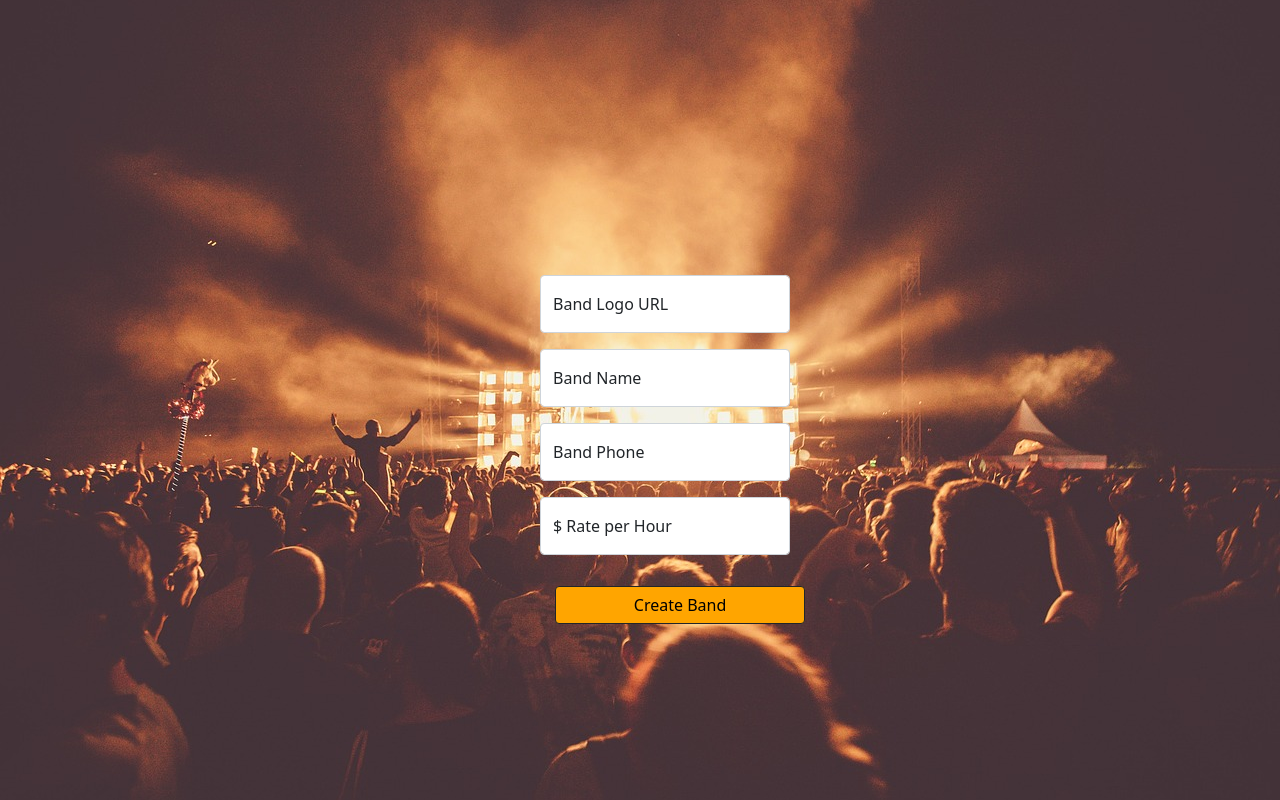
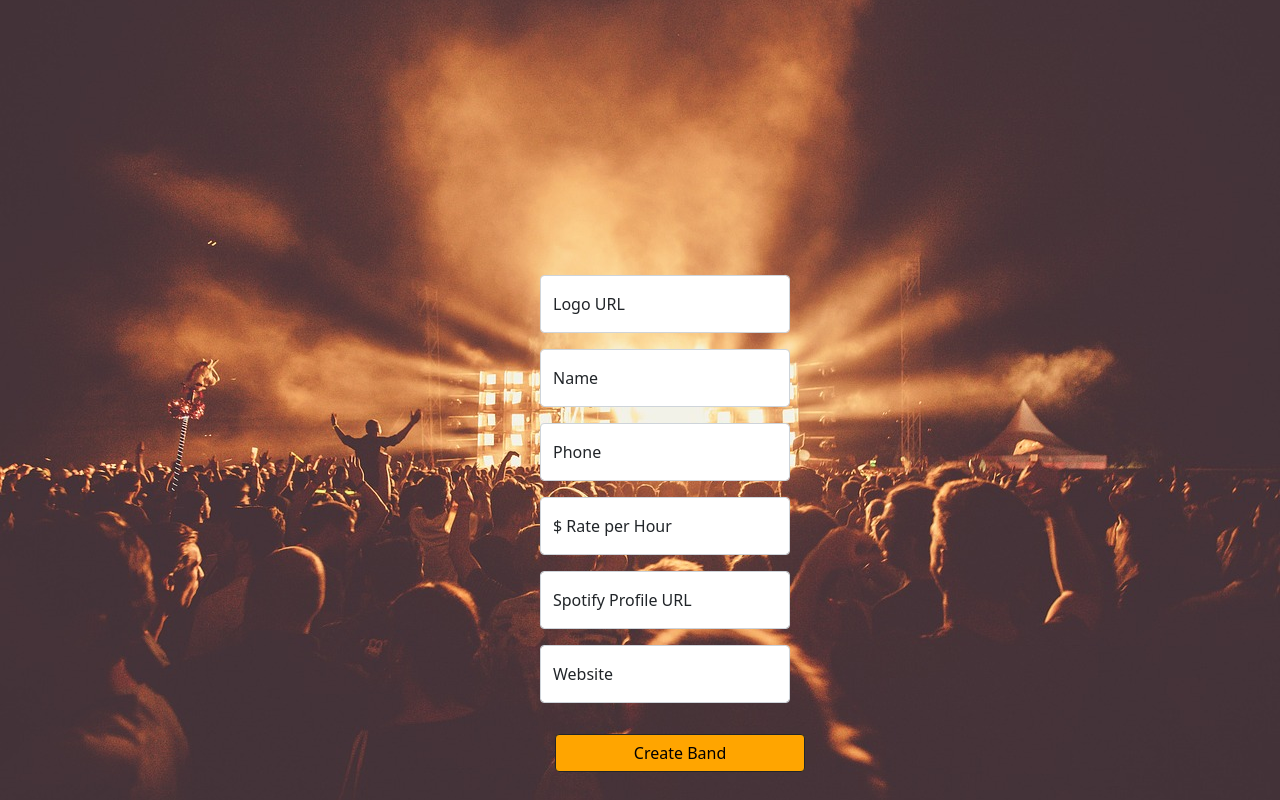
Before and after one commit to emmahilldeveloper/Giggogo-Web-App, a Flask app: page /newband in a window 1280 px wide. Run offline with Flask 2, Linux system fonts and the light colour scheme; some libraries are stand-ins or nearby versions.

Commit message:
Fully finished Spotify feature.

```diff
--- a/crud.py
+++ b/crud.py
@@ -12,11 +12,11 @@ def create_user(first_name, last_name, email, password, band_id, venue_id, profi
                 venue_id = venue_id, profile_photo = profile_photo)
     return user
 
-def create_band(band_name, band_phone, band_payrate, band_logo, band_photo, band_video):
+def create_band(band_name, band_phone, band_payrate, band_logo, band_photo, band_video, band_website, band_spotify):
     """Create and return a new band."""
     band = Band(band_name = band_name, band_phone = band_phone,
                 band_payrate = band_payrate, band_logo = band_logo,
-                band_photo = band_photo, band_video = band_video)
+                band_photo = band_photo, band_video = band_video, band_website = band_website, band_spotify = band_spotify)
     return band
 
 def create_venue(venue_name, venue_phone, venue_address, venue_payrate, venue_logo, venue_photo):
--- a/model.py
+++ b/model.py
@@ -75,6 +75,8 @@ class Band(db.Model):
     band_logo = db.Column(db.Text, nullable = True)
     band_photo = db.Column(db.Text, nullable = True)
     band_video = db.Column(db.Text, nullable = True)
+    band_website = db.Column(db.Text, nullable = True)
+    band_spotify = db.Column(db.Text, nullable = True)
 
     #tables using "bands" table data as foreign key
     gigs = db.relationship("Gig", back_populates = "bands")
--- a/seed_database.py
+++ b/seed_database.py
@@ -30,8 +30,10 @@ for band in bands_data:
     band_logo = band["band_logo"]
     band_photo = band["band_photo"]
     band_video = band["band_video"]
+    band_website = band["band_website"]
+    band_spotify = band["band_spotify"]
 
-    db_band = crud.create_band(band_name, band_phone, band_payrate, band_logo, band_photo, band_video)
+    db_band = crud.create_band(band_name, band_phone, band_payrate, band_logo, band_photo, band_video, band_website, band_spotify)
     bands_in_db.append(db_band)
 
 model.db.session.add_all(bands_in_db)
--- a/server.py
+++ b/server.py
@@ -107,11 +107,13 @@ def new_band():
         band_phone = request.form.get("create-band-phone")
         band_payrate = request.form.get("create-band-payrate")
         band_logo = request.form.get("create-band-logo")
+        band_website = request.form.get("create-band-website")
+        band_spotify = request.form.get("create-band-website")
         band_photo = None
         band_video = None
 
         #Create new band to db
-        band = crud.create_band(band_name, band_phone, band_payrate, band_logo, band_photo, band_video)
+        band = crud.create_band(band_name, band_phone, band_payrate, band_logo, band_photo, band_video, band_website, band_spotify)
         db.session.add(band)
         db.session.commit()
 
@@ -340,6 +342,9 @@ def band_homepage(band_id):
     venues = []
     members = []
 
+    band_spotify_split = band_info.band_spotify.split("/")
+    band_spotify_ID = band_spotify_split[4]
+
     for band_member in all_members:
         user_id = band_member.user_id
         band_member_info = crud.all_user_info_specific(user_id)
@@ -359,7 +364,7 @@ def band_homepage(band_id):
         venues_dict["gig_id"] = gig.gig_id
         venues.append(venues_dict)
 
-    return render_template("bandhome.html", band_info = band_info, user_info = user_info, gig_info = gig_info, venues = venues, members = members)
+    return render_template("bandhome.html", band_info = band_info, user_info = user_info, gig_info = gig_info, venues = venues, members = members, band_spotify_ID = band_spotify_ID)
 
 ####### Search Page #############################################################################################################
 
@@ -783,6 +788,19 @@ def bandmessages_data():
 
         return jsonify({'messages': messages, 'message_recipient_details': band_recipient})
 
+@app.route("/gigs/<user_id>", methods = ["GET", "POST"])
+def show_all_gigs(user_id):
+    """Shows band's/venue's gig page."""
+
+    #If the user has logged in and their cookies are saved, get all their data
+    if "user_id" in session:
+        user_id = session["user_id"]
+        user_info = crud.all_user_info_specific(user_id)
+
+    #Kick them back to the homepage
+    else:
+        return redirect("/")
+
 if __name__ == "__main__":
 
     connect_to_db(app)
--- a/templates/Band/newband.html
+++ b/templates/Band/newband.html
@@ -7,27 +7,39 @@
         <form method="POST">
             <div class="mx-auto" style="width: 200px;">
                 <div class="form-floating mb-3" style="width: 250px;">
-                    <input class="form-control" id="floatingInput" type="text" name="create-band-logo" placeholder="Photo URL"/>
-                    <label for="floatingInput">Band Logo URL</label>
+                    <input class="form-control" required = "true" id="floatingInput" type="text" name="create-band-logo" placeholder="Photo URL"/>
+                    <label for="floatingInput">Logo URL</label>
                 </div>
             </div>
             <div class="mx-auto" style="width: 200px;">
                 <div class="col-5 col-md-3 order-md-1">
                     <div class="form-floating mb-3" style="width: 250px;">
-                        <input class="form-control" type="text" id="create-band-name" name="create-band-name" placeholder="Band Name"/>
-                        <label for="floatingInput">Band Name</label>
+                        <input class="form-control" required = "true" type="text" id="create-band-name" name="create-band-name" placeholder="Band Name"/>
+                        <label for="floatingInput">Name</label>
                     </div>
                 </div>
                 <div class="col-5 col-md-3 order-md-1">
                     <div class="form-floating mb-3" style="width: 250px;">
-                        <input class="form-control" type="text" id="create-band-phone" name="create-band-phone" placeholder="Band Phone"/>
-                        <label for="floatingInput">Band Phone</label>
+                        <input class="form-control" required = "true" type="text" id="create-band-phone" name="create-band-phone" placeholder="Band Phone"/>
+                        <label for="floatingInput">Phone</label>
                     </div>
                 </div>
                 <div class="col-5 col-md-3 order-md-1">
                     <div class="form-floating mb-3" style="width: 250px;">
-                        <input class="form-control" type="text" id="create-band-payrate" name="create-band-payrate" placeholder="Band Payrate"/>
+                        <input class="form-control" required = "true" type="text" id="create-band-payrate" name="create-band-payrate" placeholder="Band Payrate"/>
                         <label for="floatingInput">$ Rate per Hour</label>
+                    </div>
+                </div>
+                <div class="col-5 col-md-3 order-md-1">
+                    <div class="form-floating mb-3" style="width: 250px;">
+                        <input class="form-control" type="text" id="create-band-spotify" name="create-band-spotify" placeholder="Band Spotify URL"/>
+                        <label for="floatingInput">Spotify Profile URL</label>
+                    </div>
+                </div>
+                <div class="col-5 col-md-3 order-md-1">
+                    <div class="form-floating mb-3" style="width: 250px;">
+                        <input class="form-control" type="text" id="create-band-website" name="create-band-website" placeholder="Band Website"/>
+                        <label for="floatingInput">Website</label>
                     </div>
                 </div>
 
```
Also changed, not shown: data/bands.json (+42 -14 lines), templates/bandhome.html (+7 -12 lines), templates/navbar.html (+15 -8 lines).
